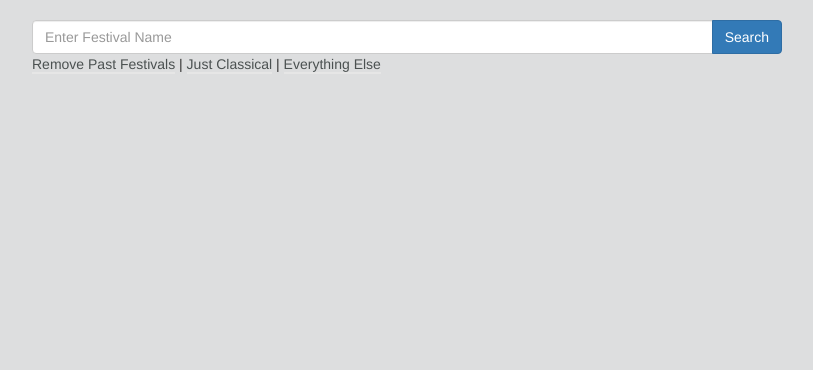
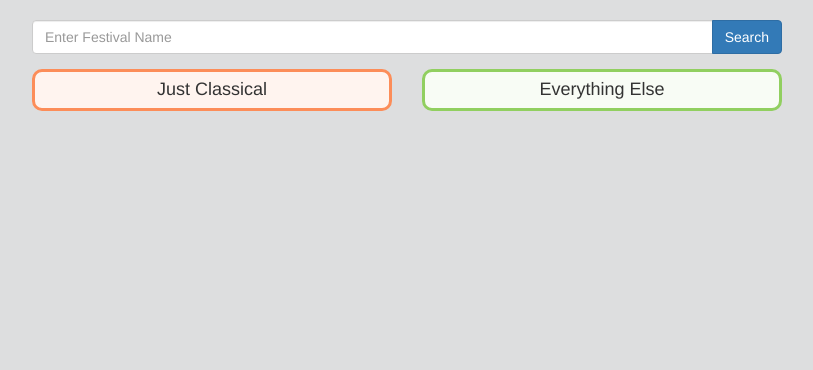
Before and after one commit to vprnet/summer-festivals, a Flask app: template app/templates/content.html in a window 1280 px wide. Shown: the part 50-420 px from the top of the page, without its empty margins (38-851 px from the left). Run offline with Flask 2, Linux system fonts and the light colour scheme; the template is opened without the code that fills it, so the values that code supplies are empty; some libraries are stand-ins or nearby versions.

Commit message:
Major design iteration

```diff
--- a/app/query.py
+++ b/app/query.py
@@ -27,6 +27,7 @@ def get_festivals(sheet_key='1DC5i2FD4bwZFQu-BplE3vfpEUNVezy3TC2NVmKeXGkM', shee
 def restructure_festivals(sheet_data):
     # If a festival has already happened, mark as past for filter
     now = date.today()
+    now = date(2014, 07, 22)
     festival_names = []
     new_list = []
     for festival in sheet_data:
--- a/app/static/css/style.css
+++ b/app/static/css/style.css
@@ -1,11 +1,3 @@
-a {
-  border-bottom: 2px solid #e6e6e6;
-  color: #4b5151; }
-  a:hover {
-    text-decoration: none;
-    border-color: #999999;
-    color: #3f4444; }
-
 html, body {
   height: 100%; }
 
@@ -2313,11 +2305,33 @@ footer {
 h2 {
   font-size: 24px; }
 
+form {
+  margin-bottom: 15px; }
+
+#filters {
+  margin-bottom: 10px;
+  text-align: center; }
+  #filters p {
+    border: 3px solid #fc8d59;
+    padding: 5px;
+    border-radius: 10px;
+    font-size: 18px;
+    font-weight: 500; }
+  #filters p#everything_else {
+    border-color: #91cf60;
+    background: #f8fcf5; }
+  #filters p#just_classical {
+    background: #fff4ef; }
+
 div.festival {
   position: relative;
-  margin-bottom: 20px;
-  background: white;
-  padding: 10px; }
+  margin-bottom: 20px; }
+  div.festival .headline, div.festival .detail {
+    background: white;
+    padding: 10px; }
+  div.festival .headline {
+    position: relative;
+    margin-bottom: 3px; }
   div.festival p.dates {
     margin-bottom: 0;
     font-weight: 500;
@@ -2355,3 +2392,6 @@ div.festival {
 
 body {
   background: #dddedf; }
+
+a {
+  color: #307fe2; }
--- a/app/static/js/script.js
+++ b/app/static/js/script.js
@@ -20,35 +20,33 @@ var classical = false,
     otherFests = $('div.folk'),
     classicalFests = $('div.classical');
 
-$('a#just_classical').click(function(event) {
-    event.preventDefault();
+$('p#just_classical').click(function(event) {
     if (!classical) {
         classicalFests.show();
         otherFests.hide();
         classical = true;
         folk = false;
-        $(this).css("font-weight", "600");
-        $('a#everything_else').css('font-weight', '400');
+        $(this).css("background", "#fc8d59");
+        $('p#everything_else').css('background', '#f4faef');
     } else {
         otherFests.show();
         classical = false;
-        $(this).css("font-weight", "400");
+        $(this).css("background", "#fff4ef");
     }
 });
 
-$('a#everything_else').click(function(event) {
-    event.preventDefault();
+$('p#everything_else').click(function(event) {
     if (!folk) {
         classicalFests.hide();
         otherFests.show();
         folk = true;
         classical = false;
-        $(this).css("font-weight", "600");
-        $('a#just_classical').css('font-weight', '400');
+        $(this).css("background", "#91cf60");
+        $('p#just_classical').css('background', '#fff4ef');
     } else {
         classicalFests.show();
         folk = false;
-        $(this).css("font-weight", "400");
+        $(this).css("background", "#f4faef");
     }
 });
 
@@ -77,3 +75,7 @@ $('form#search_for_festival button').on('click', function() {
     console.log(query);
     searchFestivals(query);
 });
+
+$('p.detail_prompt').on('click', function() {
+    $(this).parent().siblings('.detail').toggleClass('hidden');
+});
--- a/app/static/sass/_festivals.scss
+++ b/app/static/sass/_festivals.scss
@@ -5,11 +5,40 @@ h2 {
     font-size: 24px;
 }
 
+form {
+    margin-bottom: 15px;
+}
+
+#filters {
+    margin-bottom: 10px;
+    text-align: center;
+    p {
+        border: 3px solid $classical;
+        padding: 5px;
+        border-radius: 10px;
+        font-size: 18px;
+        font-weight: 500;
+    }
+    p#everything_else {
+        border-color: $folk;
+        background: lighten($folk, 38%);
+    }
+    p#just_classical {
+        background: lighten($classical, 30%);
+    }
+}
+
 div.festival {
     position: relative;
     margin-bottom: 20px;
-    background: white;
-    padding: 10px;
+    .headline, .detail {
+        background: white;
+        padding: 10px;
+    }
+    .headline {
+        position: relative;
+        margin-bottom: 3px;
+    }
     p.dates {
         margin-bottom: 0;
         font-weight: 500;
--- a/app/static/sass/_vpr.scss
+++ b/app/static/sass/_vpr.scss
@@ -11,10 +11,8 @@ $tablet: 768px;
 $phone: 500px;
 $laptop: 1000px;
 $big-screen: 1200px;
+$gray-bg: lighten($gray, 40%);
 
-a {
-    @include lt_link($black, white, 2px);
-}
 
 html, body {
     height: 100%;
--- a/app/static/sass/style.scss
+++ b/app/static/sass/style.scss
@@ -5,5 +5,9 @@
 @import "festivals";
 
 body {
-    background: lighten($gray, 40%);
+    background: $gray-bg;
 }
+
+a {
+    color: $blue;
+}
--- a/app/templates/content.html
+++ b/app/templates/content.html
@@ -12,33 +12,48 @@
                     <button class="btn btn-primary" type="button">Search</button>
                 </span>
             </form>
-            <p><a href="#" id="remove_past">Remove Past Festivals</a> | <a href="#" id="just_classical">Just Classical</a> | <a href="#" id="everything_else">Everything Else</a></p>
+            <div id="filters" class="row">
+                <div class="col-xs-6">
+                    <p class="pill" id="just_classical">Just Classical</p>
+                </div>
+                <div class="col-xs-6">
+                    <p class="pill" id="everything_else">Everything Else</p>
+                </div>
+            </div>
             <div id="festivals">
                 {% for festival in festivals %}
                 <div class="festival {{ festival.genre|lower }}{% if festival.past %} past{% endif %}">
+                    <div class="headline">
                         <p class="dates">
                         {% if not festival.past %}
-                    {{ festival.start_date.strftime('%B %d') }}
+                        {{ festival.start_date.strftime('%B %-d') }}
                         {% if festival.start_date != festival.end_date %}
-                    &mdash; {{ festival.end_date.strftime('%B %d') }}
+                        &mdash; {{ festival.end_date.strftime('%B %-d') }}
                         {% endif %}
                         {% else %}
                         Festival Over
                         {% endif %}
-                    <h2><a href="{{ festival.website }}">{{ festival.name }}</a></h2>
+                        <h2>{{ festival.name }}</h2>
                         <p class="location">{{ festival.city|title }}{% if festival.state %}, {{ festival.state }}{% endif %}</p>
                         <p class="detail_prompt">DETAILS <i class="icon ion-plus-circled"></i></p>
-                    <div class="detail">
+                    </div>
+                    <div class="detail hidden">
+                        <p class="festival_website"><a href="{{ festival.website }}">Festival Website</a></p>
+                        <p class="festival_location"><span>{% if festival.events|length > 1%}Locations &amp; Dates{% else %}Location{% endif %}</span></p>
                         {% for event in festival.events %}
+                            {% if festival.events|length > 1 %}
                             <p class="dates{% if event.past %} past_event{% endif %}">
-                            {{ festival.start_date.strftime('%B %d') }}
-                            {% if festival.start_date != festival.end_date %}
-                            &mdash; {{ festival.end_date.strftime('%B %d') }}
+                                {{ event.start_date.strftime('%B %-d') }}
+                                {% if event.start_date != event.end_date %}
+                                &mdash; {{ event.end_date.strftime('%B %-d') }}
                                 {% endif %}
                             </p>
+                            {% endif %}
                             <p class="event_address">
                                 {{ event.address }} // {{ event.city }},
                                 {{ event.state }}</p>
+
+                            <p class="view_map"><span class="icon ion-ios7-location"></span> <a href="http://maps.google.com?q={{ event.address }}, {{ event.city }}, {{ event.state }}" alt="Map to {{ festival.name }}">view map</a></p>
                         {% endfor %}
                     </div>
                 </div>
```
Also changed, not shown: other parts of app/static/css/style.css (+25 -2 lines), other parts of app/static/sass/_festivals.scss (+37 -2 lines), app/static/js/script-ck.js. Lines whose indentation alone changed are shown as unchanged.
